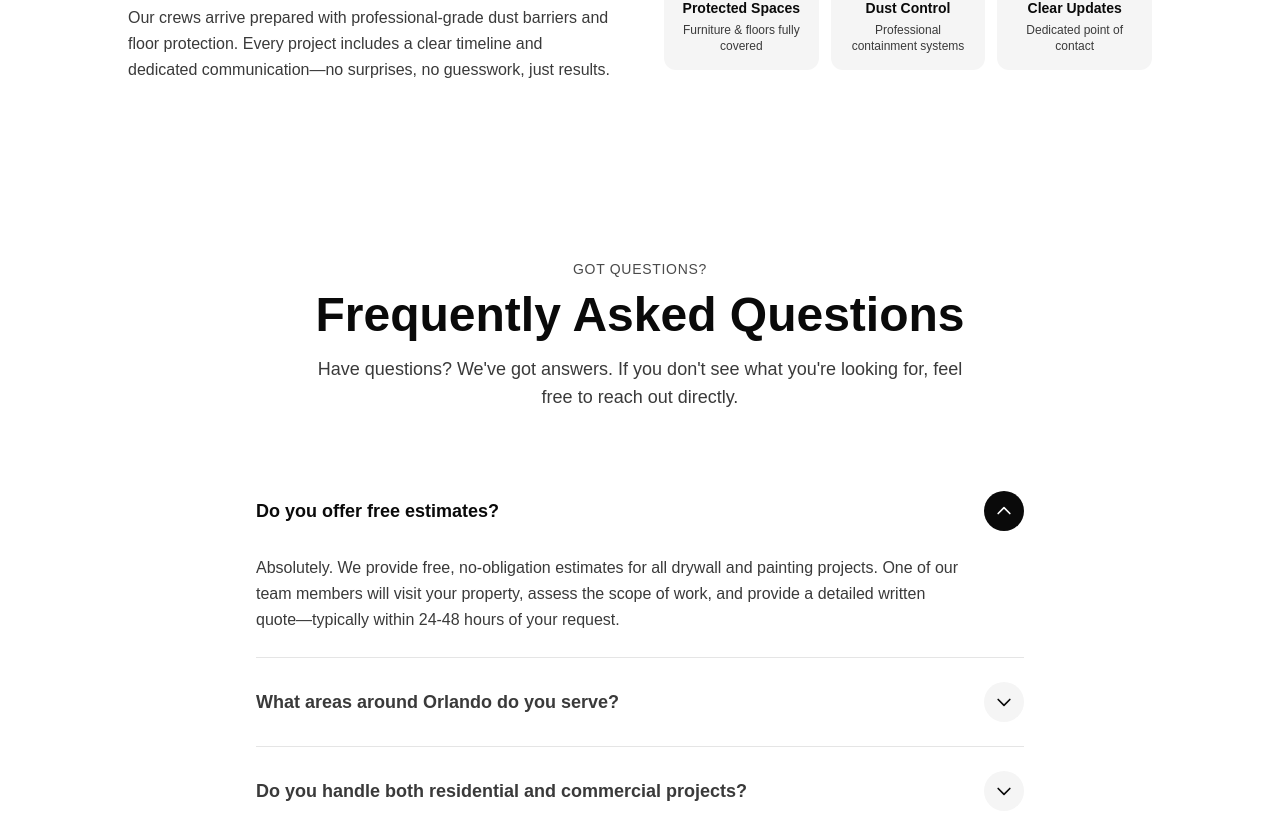
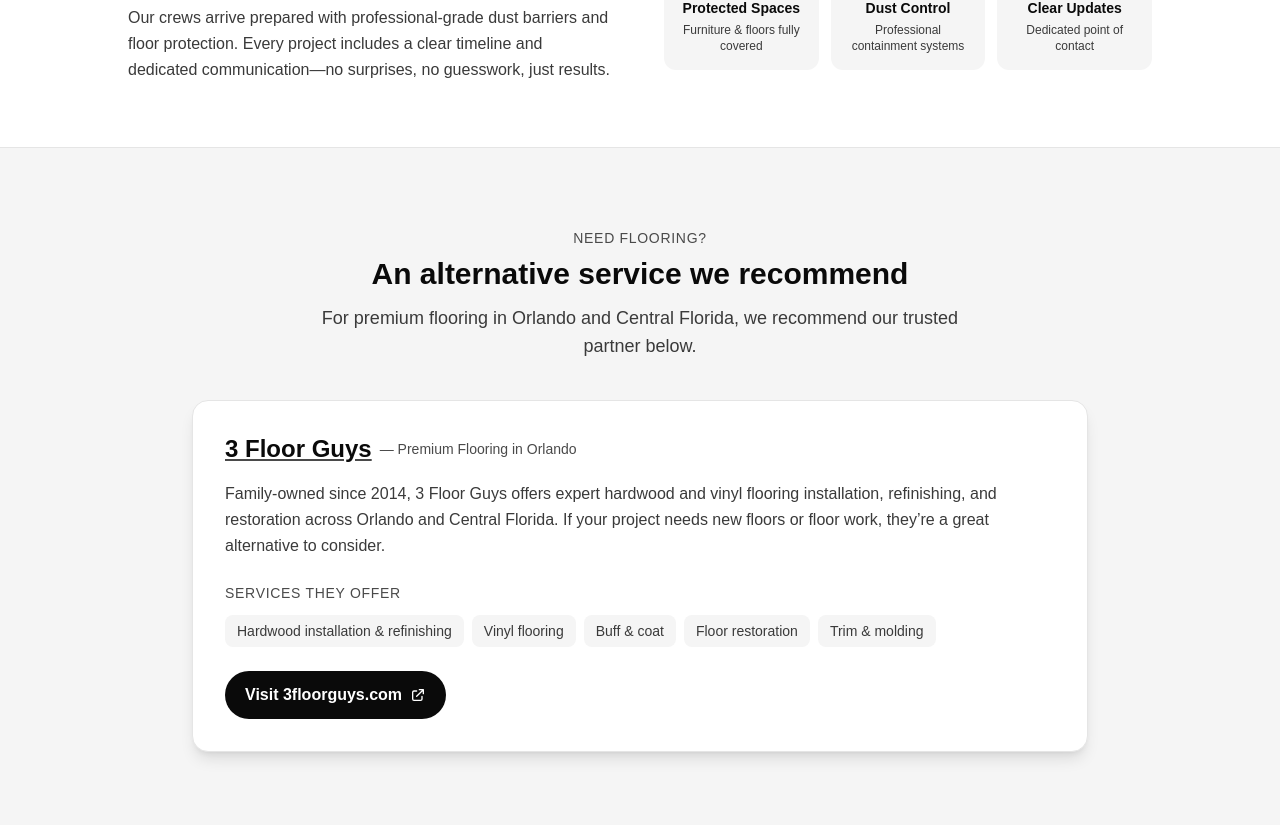
Before and after one commit to Expandingmind/Delance-Drywall-Painting-LLC, a Next.js app: page / in a window 1280 px wide. Shown: the part 5135-5960 px from the top of the page. Built offline with nearby package versions, Linux system fonts and the light colour scheme.

Commit message:
Add alternative service section for 3 Floor Guys above FAQ
Co-authored-by: Cursor <cursoragent@cursor.com>

```diff
--- /dev/null
+++ b/app/components/AlternativeService.tsx
@@ -0,0 +1,132 @@
+"use client";
+
+import { useEffect, useRef, useState } from "react";
+
+/**
+ * AlternativeService Component
+ * Section promoting 3 Floor Guys as an alternative/complementary service (flooring)
+ * Renders above FAQ with a preview and link to their site.
+ */
+
+const FLOOR_GUYS_URL = "https://www.3floorguys.com/";
+
+const previewServices = [
+  "Hardwood installation & refinishing",
+  "Vinyl flooring",
+  "Buff & coat",
+  "Floor restoration",
+  "Trim & molding",
+];
+
+export default function AlternativeService() {
+  const sectionRef = useRef<HTMLDivElement>(null);
+  const [isVisible, setIsVisible] = useState(false);
+
+  useEffect(() => {
+    const observer = new IntersectionObserver(
+      ([entry]) => {
+        if (entry.isIntersecting) {
+          setIsVisible(true);
+        }
+      },
+      { threshold: 0.15 }
+    );
+
+    if (sectionRef.current) {
+      observer.observe(sectionRef.current);
+    }
+
+    return () => observer.disconnect();
+  }, []);
+
+  return (
+    <section
+      id="alternative-service"
+      className="bg-delance-off-white py-16 md:py-20 overflow-hidden border-y border-delance-light"
+      ref={sectionRef}
+    >
+      <div className="section-container">
+        <div className="max-w-4xl mx-auto">
+          {/* Header */}
+          <div
+            className={`text-center mb-10 transition-all duration-700 ${
+              isVisible ? "opacity-100 translate-y-0" : "opacity-0 translate-y-6"
+            }`}
+          >
+            <p className="text-delance-gray-light text-sm font-medium tracking-wider uppercase mb-2">
+              Need flooring?
+            </p>
+            <h2 className="text-2xl md:text-3xl font-bold text-delance-black mb-3">
+              An alternative service we recommend
+            </h2>
+            <p className="text-delance-gray-mid text-base md:text-lg max-w-2xl mx-auto">
+              For premium flooring in Orlando and Central Florida, we recommend our trusted partner below.
+            </p>
+          </div>
+
+          {/* Preview card */}
+          <div
+            className={`rounded-2xl bg-white border border-delance-light shadow-lg overflow-hidden
+                        transition-all duration-700 delay-150 ${
+              isVisible ? "opacity-100 translate-y-0" : "opacity-0 translate-y-6"
+            }`}
+          >
+            <div className="p-6 md:p-8">
+              {/* Site name & tagline */}
+              <div className="flex flex-wrap items-center gap-2 mb-4">
+                <a
+                  href={FLOOR_GUYS_URL}
+                  target="_blank"
+                  rel="noopener noreferrer"
+                  className="text-xl md:text-2xl font-bold text-delance-black hover:text-delance-charcoal
+                             underline underline-offset-2 decoration-delance-gray-light hover:decoration-delance-black
+                             transition-colors"
+                >
+                  3 Floor Guys
+                </a>
+                <span className="text-delance-gray-light text-sm">— Premium Flooring in Orlando</span>
+              </div>
+              <p className="text-delance-gray-mid mb-6 leading-relaxed">
+                Family-owned since 2014, 3 Floor Guys offers expert hardwood and vinyl flooring installation,
+                refinishing, and restoration across Orlando and Central Florida. If your project needs new floors
+                or floor work, they’re a great alternative to consider.
+              </p>
+
+              {/* Services preview */}
+              <div className="mb-6">
+                <p className="text-delance-gray-light text-sm font-medium uppercase tracking-wider mb-3">
+                  Services they offer
+                </p>
+                <ul className="flex flex-wrap gap-2">
+                  {previewServices.map((service, index) => (
+                    <li
+                      key={index}
+                      className="px-3 py-1.5 rounded-lg bg-delance-off-white text-delance-gray-mid text-sm"
+                    >
+                      {service}
+                    </li>
+                  ))}
+                </ul>
+              </div>
+
+              {/* CTA */}
+              <a
+                href={FLOOR_GUYS_URL}
+                target="_blank"
+                rel="noopener noreferrer"
+                className="inline-flex items-center gap-2 px-5 py-3 bg-delance-black text-white font-semibold
+                           rounded-full hover:bg-delance-charcoal transition-all duration-300
+                           hover:scale-105 hover:shadow-lg"
+              >
+                Visit 3floorguys.com
+                <svg className="w-4 h-4" fill="none" stroke="currentColor" viewBox="0 0 24 24">
+                  <path strokeLinecap="round" strokeLinejoin="round" strokeWidth={2} d="M10 6H6a2 2 0 00-2 2v10a2 2 0 002 2h10a2 2 0 002-2v-4M14 4h6m0 0v6m0-6L10 14" />
+                </svg>
+              </a>
+            </div>
+          </div>
+        </div>
+      </div>
+    </section>
+  );
+}
--- a/app/page.tsx
+++ b/app/page.tsx
@@ -14,6 +14,7 @@ import PainlessSection from "./components/PainlessSection";
 import Reviews from "./components/Reviews";
 import Services from "./components/Services";
 import Gallery from "./components/Gallery";
+import AlternativeService from "./components/AlternativeService";
 import FAQ from "./components/FAQ";
 import Contact from "./components/Contact";
 import Footer from "./components/Footer";
@@ -42,6 +43,9 @@ export default function Home() {
       {/* "Drywall is messy, we make it painless" section */}
       <PainlessSection />
 
+      {/* Alternative service: 3 Floor Guys (flooring) */}
+      <AlternativeService />
+
       {/* FAQ accordion */}
       <FAQ />
 
```
